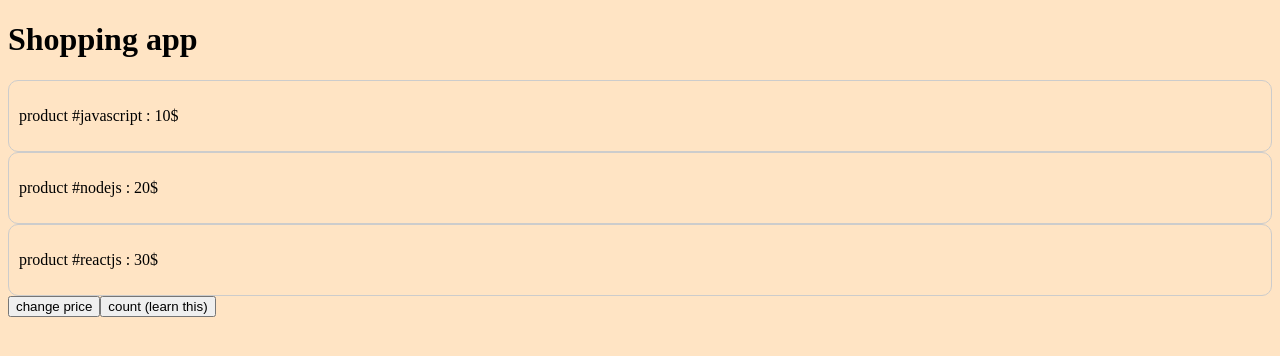
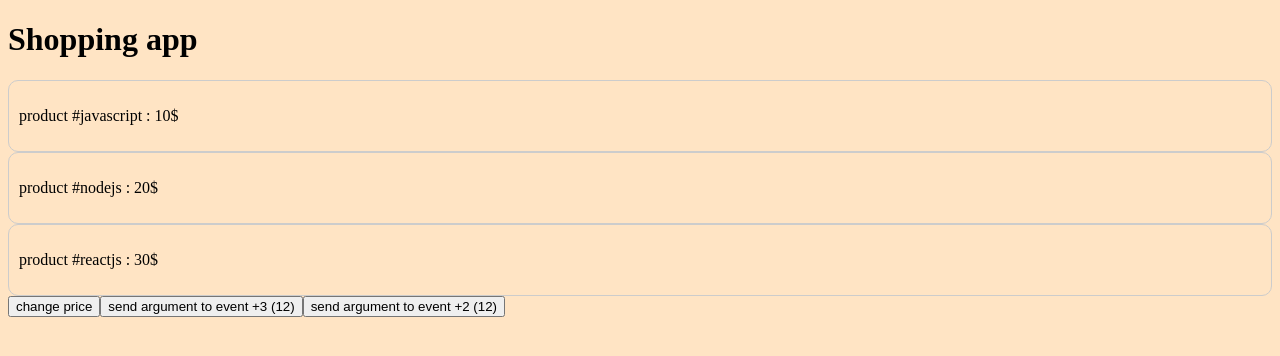
Before and after one commit to ghiathinejad/react-courses, a React (Create React App) app: page / in a window 1280 px wide. Shown: the top 356 px of the page. Built offline with nearby package versions, Linux system fonts and the light colour scheme.

Commit message:
course21

```diff
--- a/src/App.js
+++ b/src/App.js
@@ -81,12 +81,16 @@ class App  extends Component {
         });
     }
 
-    constructor(props){
+/*     constructor(props){
         super(props);
         this.countHandler = this.countHandler.bind(this);
     }
     countHandler(){
         this.setState({count:this.state.count + 1});
+    } */
+
+    countHandler = (id) => {
+        this.setState({count:this.state.count + id});
     }
     render() {
         return(
@@ -97,7 +101,10 @@ class App  extends Component {
                     }
                 )}
                 <button onClick={this.clickHandler}>change price</button>
-                <button onClick={this.countHandler} >count (learn this)</button>
+                {/* <button onClick={this.countHandler} >count (learn this)</button> */}
+                <button onClick={this.countHandler.bind(this,3)} >send argument to event +3 ({this.state.count})</button>
+                <button onClick={() => this.countHandler(2)} >send argument to event +2 ({this.state.count})</button>
+
             </div>
         );
     }
```
